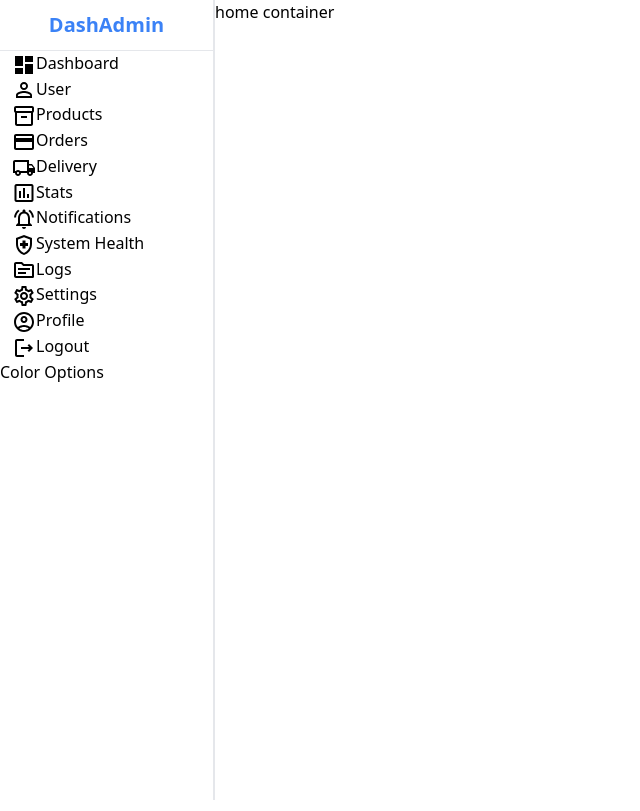
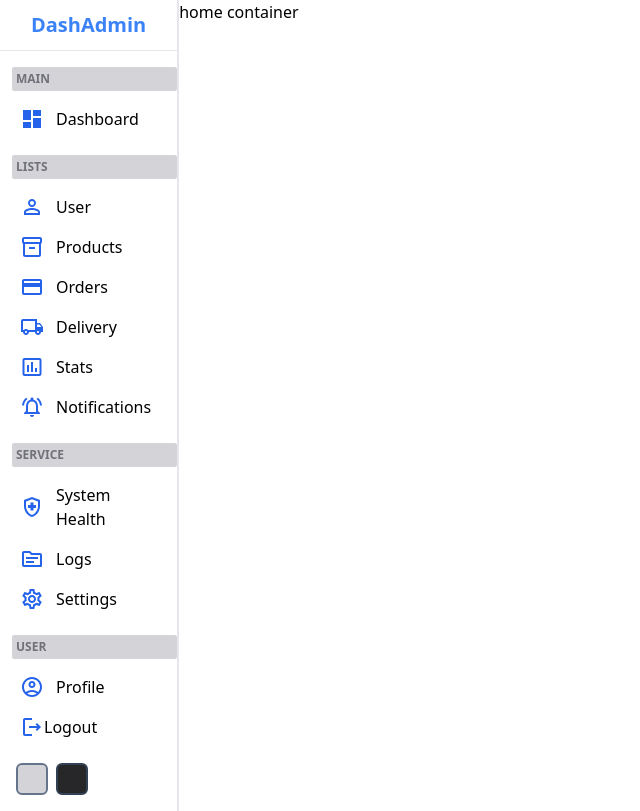
Before and after one commit to cbarcinas/admin-panel, a React (Create React App) app: page / in a window 1280 px wide. Shown: the whole page, without its empty margins (0-640 px from the left). Built offline with nearby package versions, Linux system fonts and the light colour scheme.

Commit message:
styles updated wip

```diff
--- a/src/components/Sidebar.js
+++ b/src/components/Sidebar.js
@@ -14,67 +14,82 @@ import LogoutOutlinedIcon from '@mui/icons-material/LogoutOutlined';
 const Sidebar = () => {
   return (
     // sidebar
-    <div className="flex-1 border-r-2 min-h-screen bg-white">
+    <div className="min-h-screen min-w-[11.2rem] max-w-[11.2rem] flex-1 border-r-2 bg-white">
       {/* Top Sidebar */}
-      <div className="h-[50px] flex items-center justify-center">
-        <span className="font-bold text-[20px] text-blue-500">DashAdmin</span>
+      <div className="flex h-[50px] items-center justify-center">
+        <span className="text-[20px] font-bold text-blue-500">DashAdmin</span>
       </div>
       <hr className="h-0" />
       {/* Center Sidebar */}
       <div className="pl-3">
         <ul>
-          <li>
-            <DashboardIcon />
-            <span>Dashboard</span>
+          <p className="mb-2 mt-4 rounded-sm bg-zinc-300 p-1 text-xs font-bold text-zinc-500">
+            MAIN
+          </p>
+          <li className="flex cursor-pointer items-center rounded-l-md p-2 hover:bg-blue-200">
+            <DashboardIcon className="text-blue-600" />
+            <span className="mx-3">Dashboard</span>
           </li>
-          <li>
-            <PersonOutlineOutlinedIcon />
-            <span>User</span>
+          <p className="mb-2 mt-4 rounded-sm bg-zinc-300 p-1 text-xs font-bold text-zinc-500">
+            LISTS
+          </p>
+          <li className="flex cursor-pointer items-center rounded-l-md p-2 hover:bg-blue-200">
+            <PersonOutlineOutlinedIcon className="text-blue-600" />
+            <span className="mx-3">User</span>
           </li>
-          <li>
-            <Inventory2OutlinedIcon />
-            <span>Products</span>
+          <li className="flex cursor-pointer items-center rounded-l-md p-2 hover:bg-blue-200">
+            <Inventory2OutlinedIcon className="text-blue-600" />
+            <span className="mx-3">Products</span>
           </li>
-          <li>
-            <CreditCardIcon />
-            <span>Orders</span>
+          <li className="flex cursor-pointer items-center rounded-l-md p-2 hover:bg-blue-200">
+            <CreditCardIcon className="text-blue-600" />
+            <span className="mx-3">Orders</span>
           </li>
-          <li>
-            <LocalShippingOutlinedIcon />
-            <span>Delivery</span>
+          <li className="flex cursor-pointer items-center rounded-l-md p-2 hover:bg-blue-200">
+            <LocalShippingOutlinedIcon className="text-blue-600" />
+            <span className="mx-3">Delivery</span>
           </li>
-          <li>
-            <InsertChartOutlinedIcon />
-            <span>Stats</span>
+          <li className="flex cursor-pointer items-center rounded-l-md p-2 hover:bg-blue-200">
+            <InsertChartOutlinedIcon className="text-blue-600" />
+            <span className="mx-3">Stats</span>
           </li>
-          <li>
-            <NotificationsActiveOutlinedIcon />
-            <span>Notifications</span>
+          <li className="flex cursor-pointer items-center rounded-l-md p-2 hover:bg-blue-200">
+            <NotificationsActiveOutlinedIcon className="text-blue-600" />
+            <span className="mx-3">Notifications</span>
           </li>
-          <li>
-            <HealthAndSafetyOutlinedIcon />
-            <span>System Health</span>
+          <p className="mb-2 mt-4 rounded-sm bg-zinc-300 p-1 text-xs font-bold text-zinc-500">
+            SERVICE
+          </p>
+          <li className="flex cursor-pointer items-center rounded-l-md p-2 hover:bg-blue-200">
+            <HealthAndSafetyOutlinedIcon className="text-blue-600" />
+            <span className="mx-3">System Health</span>
           </li>
-          <li>
-            <TopicOutlinedIcon />
-            <span>Logs</span>
+          <li className="flex cursor-pointer items-center rounded-l-md p-2 hover:bg-blue-200">
+            <TopicOutlinedIcon className="text-blue-600" />
+            <span className="mx-3">Logs</span>
           </li>
-          <li>
-            <SettingsOutlinedIcon />
-            <span>Settings</span>
+          <li className="flex cursor-pointer items-center rounded-l-md p-2 hover:bg-blue-200">
+            <SettingsOutlinedIcon className="text-blue-600" />
+            <span className="mx-3">Settings</span>
           </li>
-          <li>
-            <AccountCircleOutlinedIcon />
-            <span>Profile</span>
+          <p className="mb-2 mt-4 rounded-sm bg-zinc-300 p-1 text-xs font-bold text-zinc-500">
+            USER
+          </p>
+          <li className="flex cursor-pointer items-center rounded-l-md p-2 hover:bg-blue-200">
+            <AccountCircleOutlinedIcon className="text-blue-600" />
+            <span className="mx-3">Profile</span>
           </li>
-          <li>
-            <LogoutOutlinedIcon />
+          <li className="flex cursor-pointer items-center rounded-l-md p-2 hover:bg-blue-200">
+            <LogoutOutlinedIcon className="text-blue-600" />
             <span>Logout</span>
           </li>
         </ul>
       </div>
       {/* Bottom Sidebar */}
-      <div>Color Options</div>
+      <div className="m-3 flex items-center">
+        <div className="m-1 h-8 w-8 cursor-pointer rounded-md border-2 border-solid border-slate-500 bg-zinc-300"></div>
+        <div className="m-1 h-8 w-8 cursor-pointer rounded-md border-2 border-solid border-slate-700 bg-zinc-800"></div>
+      </div>
     </div>
   );
 };
```
